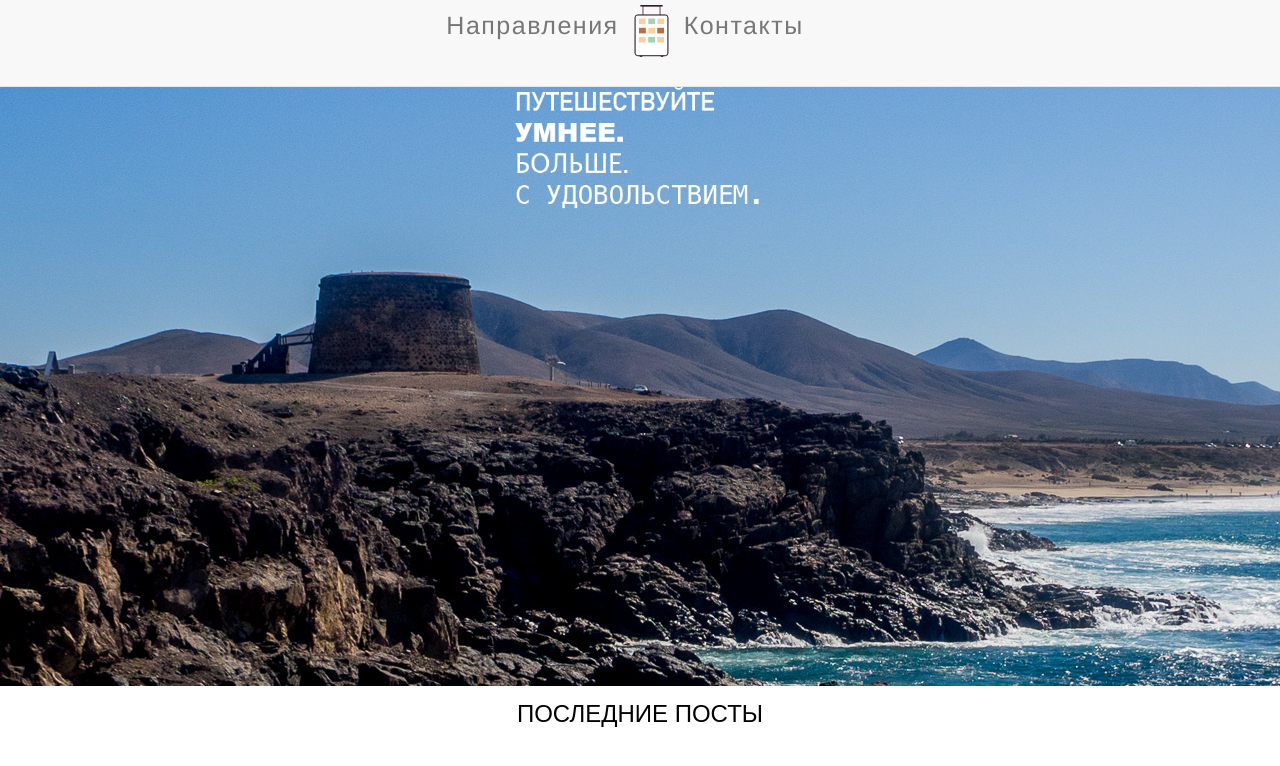
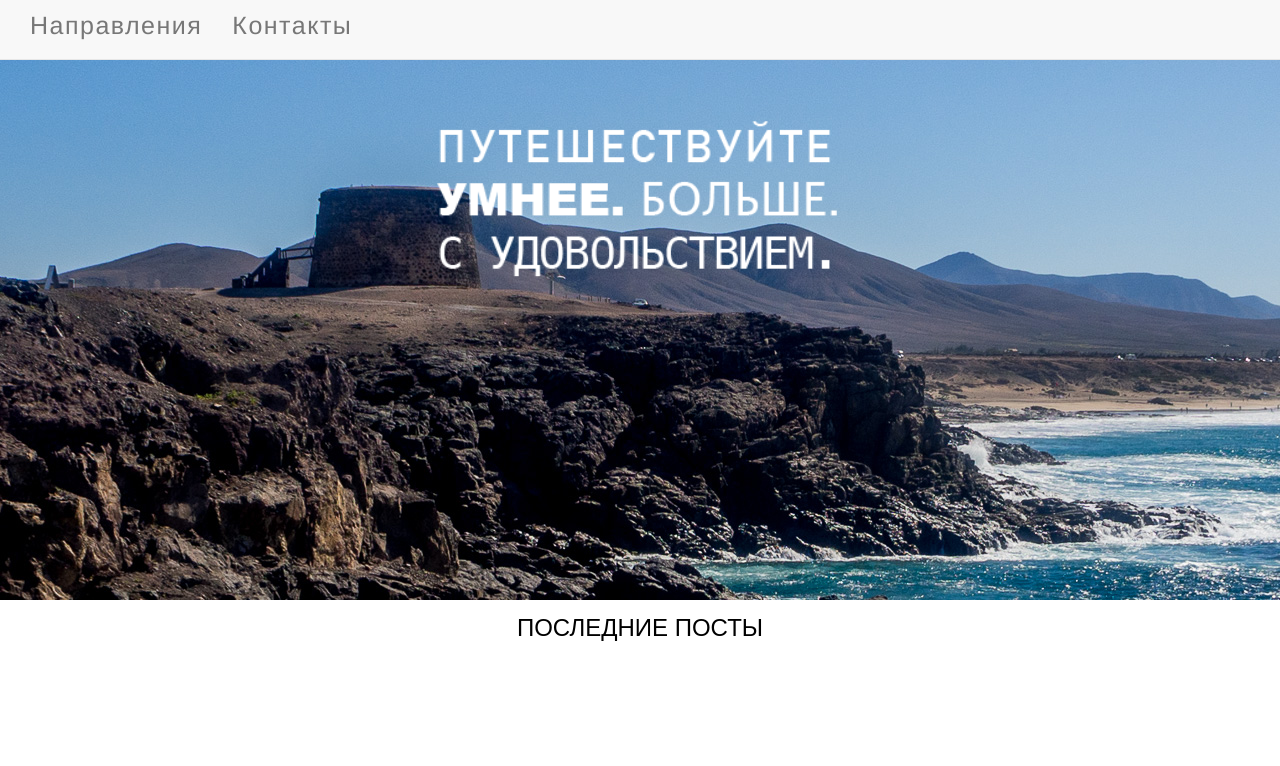
Before and after one commit to elenaoat/poezdka, a Django app: page / in a window 1280 px wide. Shown: the top 766 px of the page. Run offline with Django 3.2, Linux system fonts and the light colour scheme; data that the repository does not hold is empty; some libraries are stand-ins or nearby versions.

Commit message:
changes to front page

```diff
--- a/trips/static/trips/css/style.css
+++ b/trips/static/trips/css/style.css
@@ -29,6 +29,7 @@ body {
 
 .post-title {
 	text-transform: uppercase;
+	margin-top: 15px;
 }
 
 .header-title {
@@ -91,10 +92,6 @@ body {
 	background-size: 100% auto;
 }
 
-.navbar-collapse {
-	text-align: center;
-}
-
 .navbar-nav {
 	display: inline-block;
 	float: none;
--- a/trips/templates/trips/base.html
+++ b/trips/templates/trips/base.html
@@ -19,14 +19,14 @@
 					<span class="icon-bar"></span>
 					<span class="icon-bar"></span>
 					<span class="icon-bar"></span>
-					<!-- <a class="navbar-brand" href="#">Poezdka</a> -->
+					<a class="navbar-brand" href="#"><img width="35px" height="52px" src="{% static 'trips/images/logo.svg' %}" style="margin-top: 5px; margin-bottom: 20px;" /></a>
 				</button>
 			</div>
 
 			<div class="collapse navbar-collapse" id="div-collapse">
 				<ul class="nav navbar-nav nav-fonttype">
+					<!-- <li><img width="35px" height="52px" src="{% static 'trips/images/logo.svg' %}" style="margin-top: 5px; margin-bottom: 20px;" /></li> -->
 					<li><a class="" href="">Направления<span class="sr-only">(current)</span></a></li>
-					<li><img width="35px" height="52px" src="{% static 'trips/images/logo.svg' %}" style="margin-top: 5px; margin-bottom: 20px;" /></li>
 					<li><a href="">Контакты</a></li>
 					<li><a href=""></a></li>
 				</ul>
--- a/trips/templates/trips/index.html
+++ b/trips/templates/trips/index.html
@@ -3,12 +3,15 @@
 
 {% block body %}
 	<div class="site-header" style="background: url('{% static "trips/images/sea.jpg" %}');">
-		<img src="{% static 'trips/images/tagline.png' %}" style="display:block; margin: 0 auto 0 auto; height: auto; margin-top: 86px;" width="250"/>
+		<div class="row">
+			<img src="{% static 'trips/images/tagline.png' %}" style="margin-top: 120px;" class="img-responsive col-md-4 col-md-offset-4" />
+		</div>
+		<!-- style="display:block; margin: 0 auto 0 auto; height: auto; margin-top: 86px;" -->
 	</div>
 	<div class="container">
 <!-- 	style="background: url('{% static 'trips/images/banner.png' %}') no-repeat; background-size:contain; background-position: center;"
  -->
- 		<h3 class="text-center row" style="margin-top: 15px;">ПОСЛЕДНИЕ ПОСТЫ</h3>
+ 		<h3 class="text-center row post-title">последние посты</h3>
 		<div class="row">
 		{% for post in posts %}
 			<article class="col-md-4">
```
Also changed, not shown: trips/static/trips/images/tagline.png.
